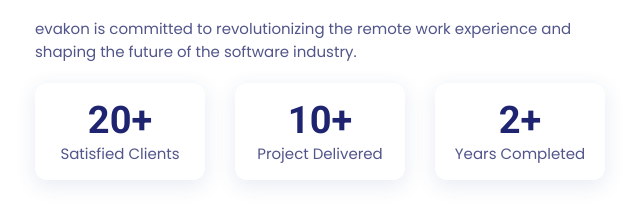
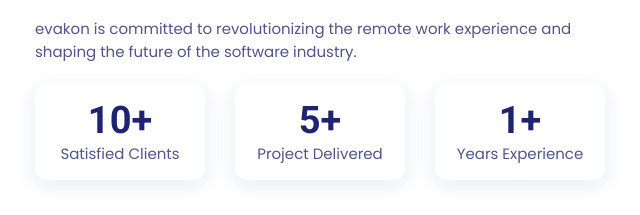
Before and after one commit to sudipkumarmahato/evacon-ui, a plain HTML site: page index.html in a window 1280 px wide. Shown: the part 1115-1330 px from the top of the page, 620-1260 px from the left. Drawn offline with nearby package versions, Linux system fonts and the light colour scheme.

Commit message:
agency-updated

```diff
--- a/index.html
+++ b/index.html
@@ -43,7 +43,7 @@
       <div class="overlay" data-overlay></div>
 
       <a href="/">
-        <h1 class="logo">evakon<span class="logo-dot" >.</span></h1>
+        <h1 class="logo">evakon<span class="logo-dot">.</span></h1>
         <div style="color: white; font-size: 1rem; opacity: 0.5;">Empowering Remote Excellence</div>
       </a>
 
@@ -174,25 +174,24 @@
             <ul class="stats-list">
 
               <li class="stats-card">
-                <p class="h3 stats-title">20+</p>
+                <p class="h3 stats-title">10+</p>
 
                 <p class="stats-text">Satisfied Clients</p>
               </li>
 
               <li class="stats-card">
-                <p class="h3 stats-title">10+</p>
+                <p class="h3 stats-title">5+</p>
 
                 <p class="stats-text">Project Delivered</p>
               </li>
 
               <li class="stats-card">
-                <p class="h3 stats-title">2+</p>
+                <p class="h3 stats-title">1+</p>
 
-                <p class="stats-text">Years Completed</p>
+                <p class="stats-text">Years Experience</p>
               </li>
 
             </ul>
-
           </div>
 
         </div>
```
